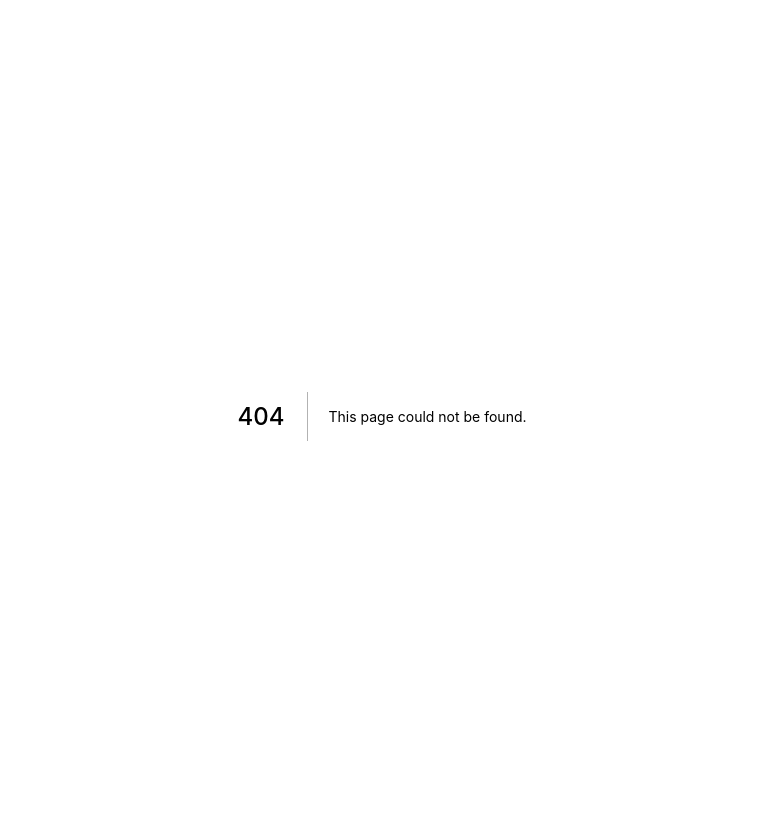
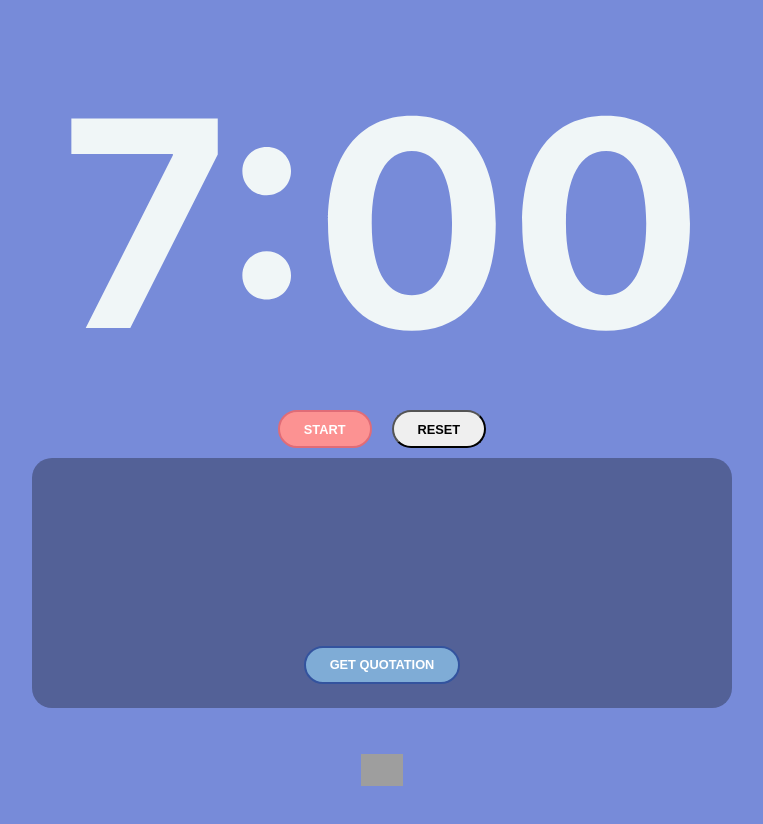
Before and after one commit to emilygracekz/emilykondziola.com, a Next.js app: page /impromptu-timer in a window 1280 px wide. Before the commit this address had no page. Shown: the top 824 px of the page, without its empty margins (258-1021 px from the left). After the commit the page ends 800 px from the top, so only its background shows below. Built offline with nearby package versions, Linux system fonts and the light colour scheme; grey boxes are pictures that could not be loaded.

Commit message:
Adding impromptu timer

```diff
--- a/Components/ProjectCard.js
+++ b/Components/ProjectCard.js
@@ -26,10 +26,11 @@ const ProjectCard = ({ headline, body, sitePic, alt, repo, liveSite }) => {
       text-align: center;
     }
 
-    img {
+    .previewImage {
       height: 15rem;
       border-radius: 1rem;
       object-fit: cover;
+      border: .1rem dotted lightgray;
     }
 
     .description {
@@ -48,7 +49,6 @@ const ProjectCard = ({ headline, body, sitePic, alt, repo, liveSite }) => {
       border-radius: 1rem;
       padding: .5rem;
       text-align: center;
-
     }
   `;
 
--- /dev/null
+++ b/Components/Quote.js
@@ -0,0 +1,96 @@
+import React, { useEffect, useState } from 'react';
+import styled from 'styled-components';
+
+function Quote() {
+  const [quote, setQuote] = useState('');
+  const [author, setAuthor] = useState('');
+  const [hyphen, setHyphen] = useState('');
+
+  const fetchData = async () => {
+    let data, result;
+    try {
+      data = await fetch('https://api.quotable.io/random');
+      result = await data.json();
+    } catch (err) {
+      console.log(err);
+    }
+    return result;
+  };
+
+  const populateData = async () => {
+    const result = await fetchData();
+    setQuote(result.content);
+    setAuthor(result.author);
+    setHyphen('-');
+  };
+
+  useEffect(() => {
+    populateData;
+  }, []);
+
+  return (
+    <StyledProjects>
+      <div className='box'>
+        <div className='top'>
+          <p>{quote}</p>
+          <p>{`${hyphen}${author}`}</p>
+        </div>
+        <div className='bottom'>
+          <ButtonStyling>
+            <button className='button' onClick={populateData}>
+              Get Quotation
+            </button>
+          </ButtonStyling>
+        </div>
+      </div>
+    </StyledProjects>
+  );
+}
+
+export default Quote;
+
+const StyledProjects = styled.div`
+  .box {
+    text-align: center;
+    background-color: #536197;
+    width: 300px;
+    height: 250px;
+    border-radius: 20px;
+    padding: 20px;
+  }
+  .top {
+    padding-top: 10px;
+    height: 75%;
+  }
+  p {
+    color: var(--white);
+    font-size: 20px;
+    line-height: 1.2;
+  }
+  @media (min-width: 650px) {
+    .box {
+      width: 700px;
+    }
+  }
+`;
+
+const ButtonStyling = styled.div`
+  .button {
+    padding: 0.6rem 1.5rem;
+    margin: 10px;
+    border-radius: 30px;
+    text-transform: uppercase;
+    font-weight: 600;
+    font-size: 0.8rem;
+    background-color: var(--lightBlue);
+    border: 2px solid var(--darkBlue);
+    color: white;
+  }
+  .button:hover {
+    background-color: var(--lightGray);
+    border: 2px solid var(--darkGray);
+  }
+  .row {
+    text-align: center;
+  }
+`;
--- /dev/null
+++ b/Components/Timer.js
@@ -0,0 +1,115 @@
+import React, { useState, useEffect } from 'react';
+import styled from 'styled-components';
+
+const Timer = () => {
+  const [seconds, setSeconds] = useState(420);
+  const [isActive, setIsActive] = useState(false);
+
+  const reset = () => {
+    setSeconds(420);
+    setIsActive(false);
+  };
+
+  const displayTimeLeft = (seconds) => {
+    const minutes = Math.floor(seconds / 60);
+    const remainderSeconds = seconds % 60;
+
+    if (seconds < 0) {
+      return '0:00';
+    } else {
+      return `${minutes}:${
+        remainderSeconds < 10 ? '0' : ''
+      }${remainderSeconds}`;
+    }
+  };
+
+  useEffect(() => {
+    let interval = null;
+    if (isActive) {
+      interval = setInterval(() => {
+        setSeconds((seconds) => seconds - 1);
+      }, 1000);
+    } else if (!isActive && seconds !== 0) {
+      clearInterval(interval);
+    }
+    return () => clearInterval(interval);
+  }, [isActive, seconds]);
+
+  return (
+    <StyledTimer>
+      <div className='container'>
+        <div className='app'>
+          <div className='time'> {displayTimeLeft(seconds)}</div>
+          <ButtonStyling>
+            <div className='row'>
+              <button
+                className={`button button-primary button-primary-${
+                  isActive ? 'active' : 'inactive'
+                }`}
+                onClick={() => setIsActive(!isActive)}
+              >
+                {isActive ? 'Pause' : 'Start'}
+              </button>
+              <button className='button' onClick={reset}>
+                Reset
+              </button>
+            </div>
+          </ButtonStyling>
+        </div>
+      </div>
+    </StyledTimer>
+  );
+};
+const StyledTimer = styled.div`
+  .container {
+    display: flex;
+    justify-content: center;
+    flex-direction: column;
+  }
+  .time {
+    font-size: 8rem;
+    padding: 10px;
+    text-align: center;
+    color: var(--white);
+    font-weight: bold;
+  }
+  @media (min-width: 650px) {
+    .time {
+      font-size: 18rem;
+      padding: 3px;
+    }
+  }
+`;
+
+const ButtonStyling = styled.div`
+  .button {
+    padding: 0.6rem 1.5rem;
+    margin: 10px;
+    border-radius: 30px;
+    text-transform: uppercase;
+    font-weight: 600;
+    font-size: 0.8rem;
+  }
+  .row {
+    text-align: center;
+  }
+  .button:focus {
+    outline-width: 0;
+  }
+  .button-primary:hover {
+    background-color: var(--lightGray);
+    border: 2px solid var(--darkGray);
+  }
+  .button-primary-active {
+    background-color: var(--lightGray);
+    border: 2px solid var(--darkGray);
+    color: white;
+  }
+  .button-primary-inactive {
+    background-color: var(--lightPink);
+    border: 2px solid var(--darkPink);
+    color: white;
+  }
+`;
+
+export default Timer;
--- a/package.json
+++ b/package.json
@@ -12,6 +12,7 @@
     "next": "9.5.5",
     "react": "16.14.0",
     "react-dom": "16.14.0",
-    "react-spring": "^8.0.27"
+    "react-spring": "^8.0.27",
+    "styled-components": "^5.2.1"
   }
 }
--- /dev/null
+++ b/pages/impromptu-timer.js
@@ -0,0 +1,96 @@
+import Head from 'next/head';
+import Timer from '../components/timer';
+import Quote from '../components/quote';
+
+const ImpromptuTimer = () => {
+  return (
+    <div className='container'>
+      <Head>
+        <title>Impromptu Timer</title>
+        <link rel='icon' href='/timerpic.png' />
+      </Head>
+
+      <main>
+        <Timer />
+        <Quote />
+      </main>
+
+      <footer>
+        <a href='https://github.com/emilygracekz'>
+          <img src='/github.png' alt='github' className='logo' />
+        </a>
+      </footer>
+      <style jsx>{`
+        .container {
+          min-height: 100vh;
+          display: flex;
+          flex-direction: column;
+          justify-content: center;
+          align-items: center;
+        }
+        .header {
+          margin-top: 10px;
+          color: var(--black);
+        }
+        main {
+          flex: 1;
+          display: flex;
+          flex-direction: column;
+          justify-content: center;
+          align-items: center;
+        }
+        .p {
+          font-size: 20px;
+        }
+        .footer {
+          height: 5em;
+          margin-bottom: 15px;
+        }
+        .logo {
+          height: 2em;
+          margin-bottom: 10px;
+        }
+        .logo:hover {
+          opacity: 50%;
+        }
+        @media (max-width: 600px) {
+          .grid {
+            width: 100%;
+            flex-direction: column;
+          }
+        }
+      `}</style>
+
+      <style jsx global>{`
+        html,
+        body {
+          padding: 0;
+          margin: 0;
+          font-family: -apple-system, BlinkMacSystemFont, Segoe UI, Roboto,
+            Oxygen, Ubuntu, Cantarell, Fira Sans, Droid Sans, Helvetica Neue,
+            sans-serif;
+          background-color: var(--purple);
+          display: flex;
+          align-items: center;
+          justify-content: center;
+        }
+        * {
+          box-sizing: border-box;
+        }
+        :root {
+          --purple: #778bd9;
+          --white: #f0f6f7;
+          --lightPink: #fc9292;
+          --darkPink: #e06c77;
+          --lightBlue: #7facd6;
+          --darkBlue: #33539e;
+          --lightGray: #d3d4d7;
+          --darkGray: #86817c;
+          --black: #181533;
+        }
+      `}</style>
+    </div>
+  );
+};
+
+export default ImpromptuTimer;
```
Also changed, not shown: pages/index.js (+12 -19 lines), 1 other file (tests, documents, lock files or other folders).
